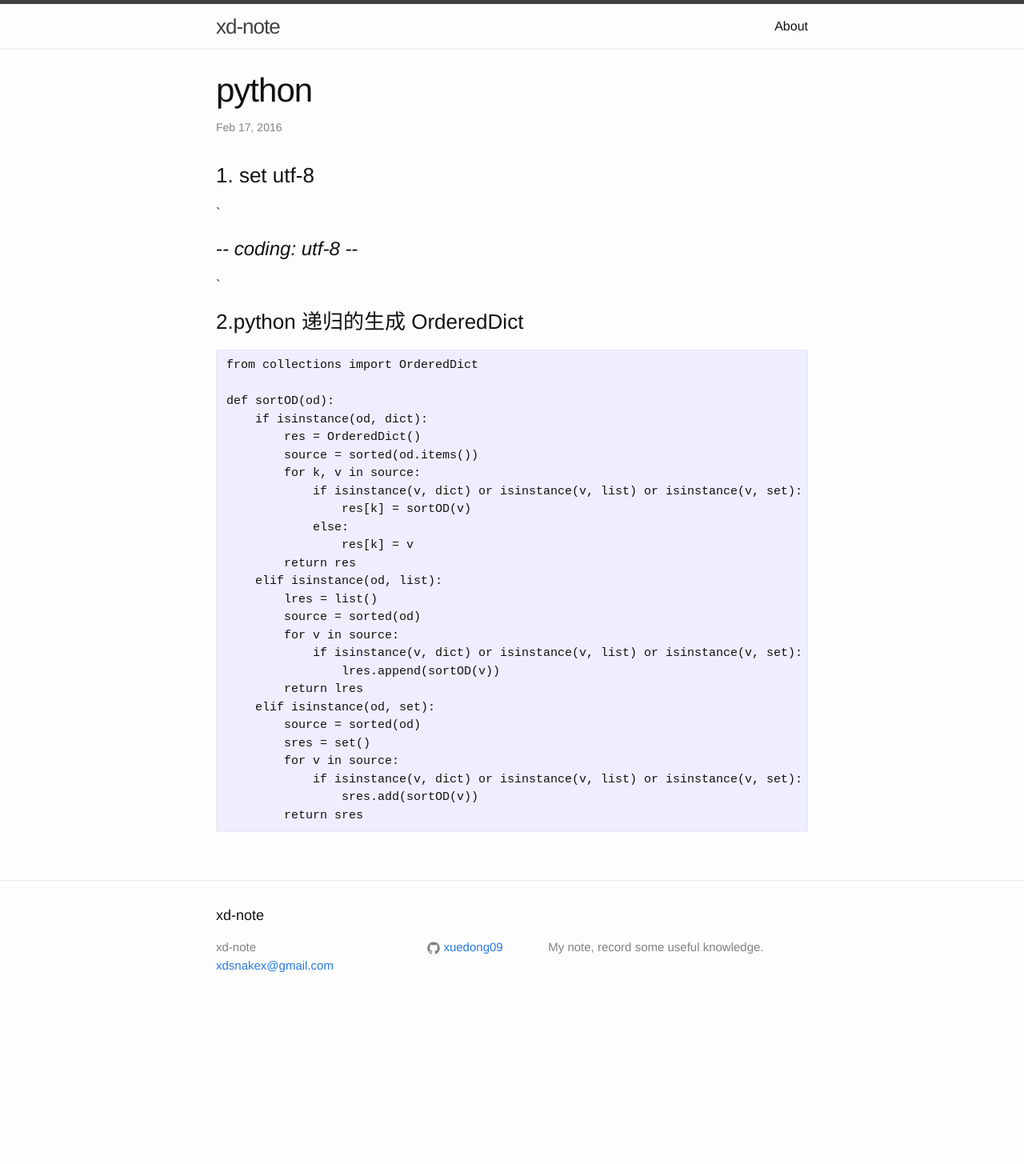
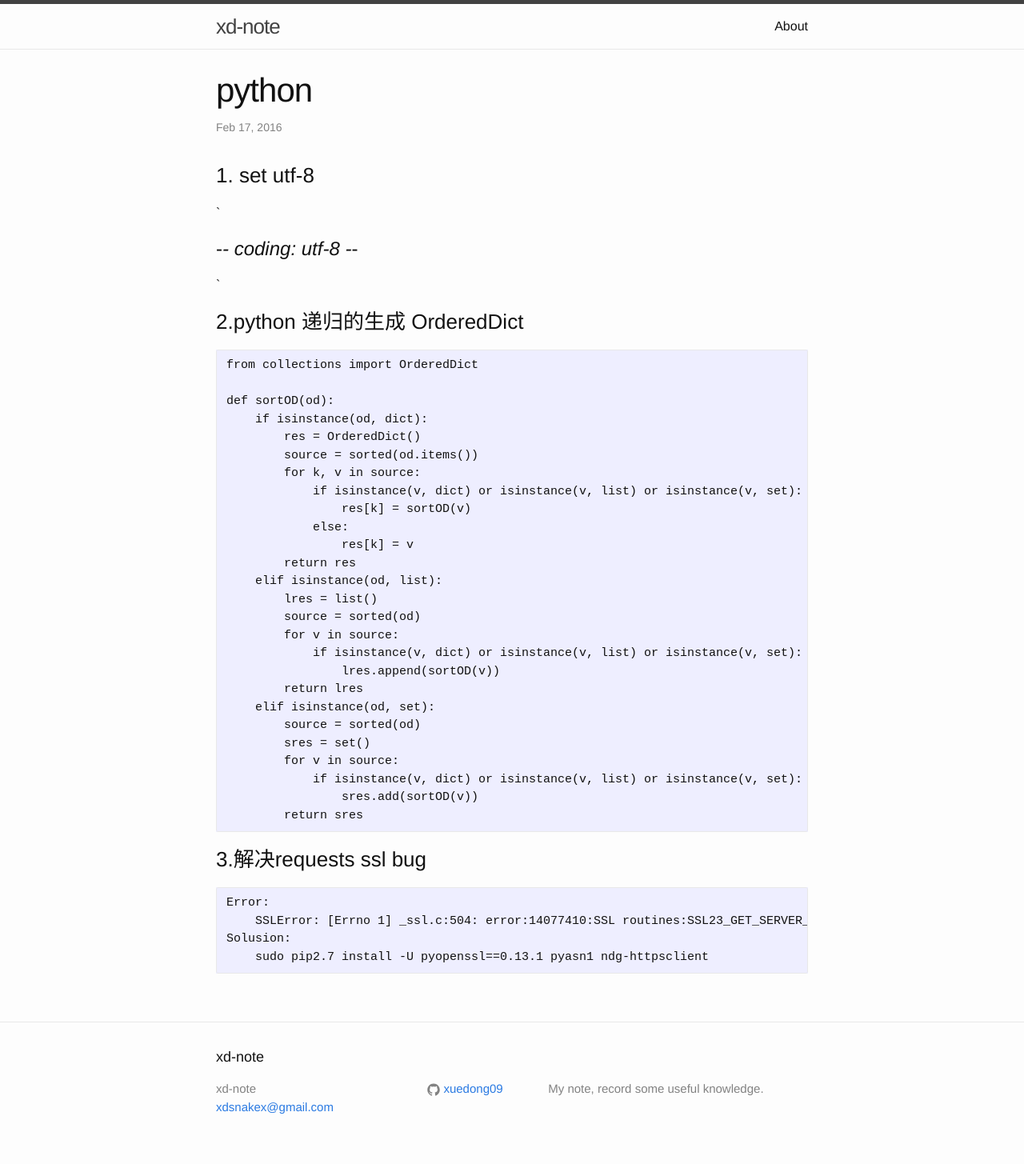
Before and after one commit to xuedong09/xuedong09.github.io, a Jekyll site: the page built from _posts/2016-02-17-python.md, in a window 1280 px wide. Shown: the whole page at 80% size. Built offline with Jekyll 4.4.1, drawn with Linux system fonts in a browser that asks for light colours; before the commit the page ends 1278 px from its top, so only the background shows below that.

Commit message:
python requests bug

````diff
--- a/_posts/2016-02-17-python.md
+++ b/_posts/2016-02-17-python.md
@@ -38,3 +38,10 @@ def sortOD(od):
                 sres.add(sortOD(v))
         return sres
 ```
+
+### 3.解决requests ssl bug
+
+    Error:
+        SSLError: [Errno 1] _ssl.c:504: error:14077410:SSL routines:SSL23_GET_SERVER_HELLO:sslv3 alert handshake failure
+    Solusion:
+        sudo pip2.7 install -U pyopenssl==0.13.1 pyasn1 ndg-httpsclient
````
